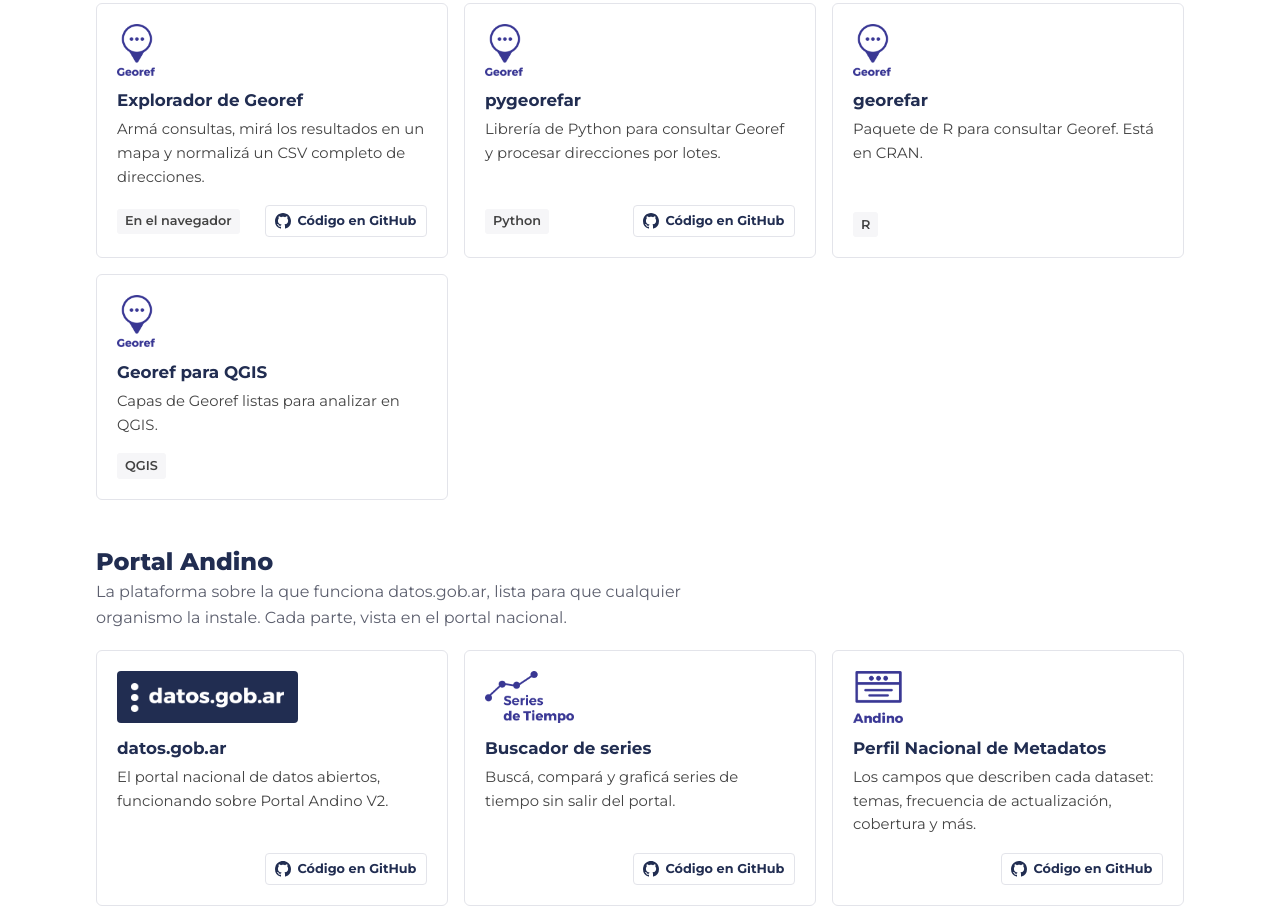
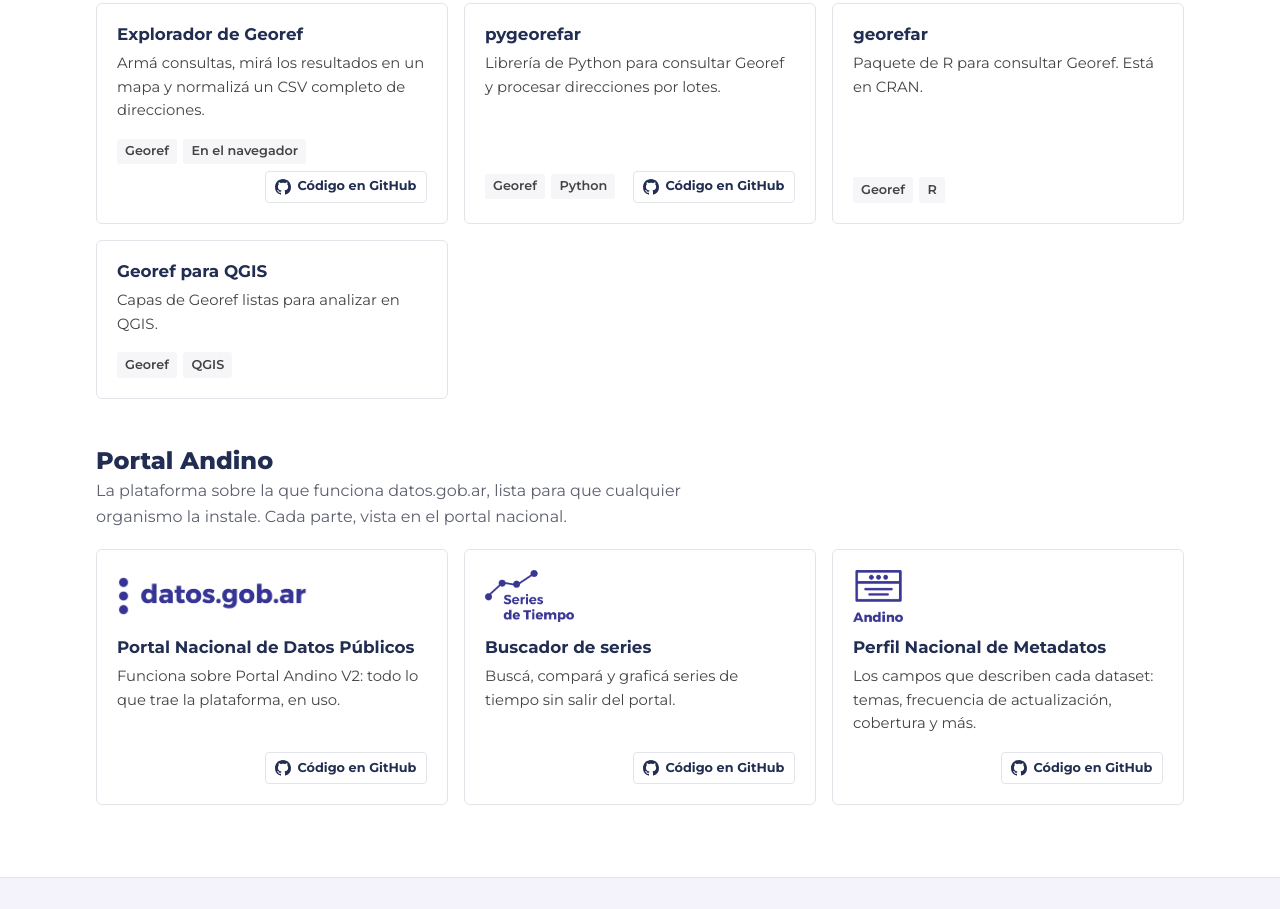
Before and after one commit to datosgobar/datosgobar.github.io, an Astro site: page / in a window 1280 px wide. Shown: the part 1421-2330 px from the top of the page. Built offline with nearby package versions, Linux system fonts and the light colour scheme; Astro itself is replaced by a stand-in of ours.

Commit message:
Saca logos repetidos de Georef y usa el logo azul del portal nacional
Las herramientas de Georef llevan una etiqueta en lugar del logo. La tarjeta
del portal se titula "Portal Nacional de Datos Públicos" con el logo azul,
sin bloque de fondo, para no repetir datos.gob.ar.

```diff
--- a/src/data/recursos.json
+++ b/src/data/recursos.json
@@ -100,9 +100,9 @@
             "usar"
           ],
           "etiquetas": [
+            "Georef",
             "En el navegador"
-          ],
-          "logo": "/logos/georef-color.png"
+          ]
         },
         {
           "titulo": "pygeorefar",
@@ -113,9 +113,9 @@
             "usar"
           ],
           "etiquetas": [
+            "Georef",
             "Python"
-          ],
-          "logo": "/logos/georef-color.png"
+          ]
         },
         {
           "titulo": "georefar",
@@ -125,9 +125,9 @@
             "usar"
           ],
           "etiquetas": [
+            "Georef",
             "R"
-          ],
-          "logo": "/logos/georef-color.png"
+          ]
         },
         {
           "titulo": "Georef para QGIS",
@@ -137,9 +137,9 @@
             "usar"
           ],
           "etiquetas": [
+            "Georef",
             "QGIS"
-          ],
-          "logo": "/logos/georef-color.png"
+          ]
         }
       ]
     },
@@ -150,15 +150,14 @@
       "tipo": "andino",
       "recursos": [
         {
-          "titulo": "datos.gob.ar",
-          "descripcion": "El portal nacional de datos abiertos, funcionando sobre Portal Andino V2.",
+          "titulo": "Portal Nacional de Datos Públicos",
+          "descripcion": "Funciona sobre Portal Andino V2: todo lo que trae la plataforma, en uso.",
           "url": "https://datos.gob.ar/",
           "repo": "https://github.com/datosgobar/portal-andino-v2",
           "publico": [
             "portal"
           ],
-          "logo": "/logos/datos-gob-ar-blanco.png",
-          "logoFondo": "navy"
+          "logo": "/logos/datos-gob-ar-color.png"
         },
         {
           "titulo": "Buscador de series",
--- a/src/pages/index.astro
+++ b/src/pages/index.astro
@@ -31,7 +31,7 @@ const filtros = [
       <ul class="tarjetas">
         {s.recursos.map((r) => (
           <li class="tarjeta" data-publico={(r.publico ?? []).join(' ')}>
-            {r.logo && <span class:list={['logo', r.logoFondo]}><img src={r.logo} alt="" /></span>}
+            {r.logo && <span class="logo"><img src={r.logo} alt="" /></span>}
             <h3><a href={r.url}>{r.titulo}</a></h3>
             <p>{r.descripcion}</p>
             {(r.etiquetas || r.repo) && (
@@ -119,7 +119,6 @@ const filtros = [
   /* Logo oficial del producto, sin recortar ni recolorear. */
   .logo { display: flex; align-items: center; height: 3.25rem; margin-bottom: .5rem; }
   .logo img { height: 100%; width: auto; max-width: 12rem; object-fit: contain; }
-  .logo.navy { background: var(--navy); border-radius: 4px; padding: .7rem .9rem; align-self: flex-start; }
   .tarjeta h3 { font-size: 1.05rem; line-height: 1.3; }
   .tarjeta h3 a { color: var(--navy); text-decoration: none; }
   .tarjeta h3 a:focus-visible { outline: none; }
```
Also changed, not shown: public/logos/datos-gob-ar-color.png (added).
